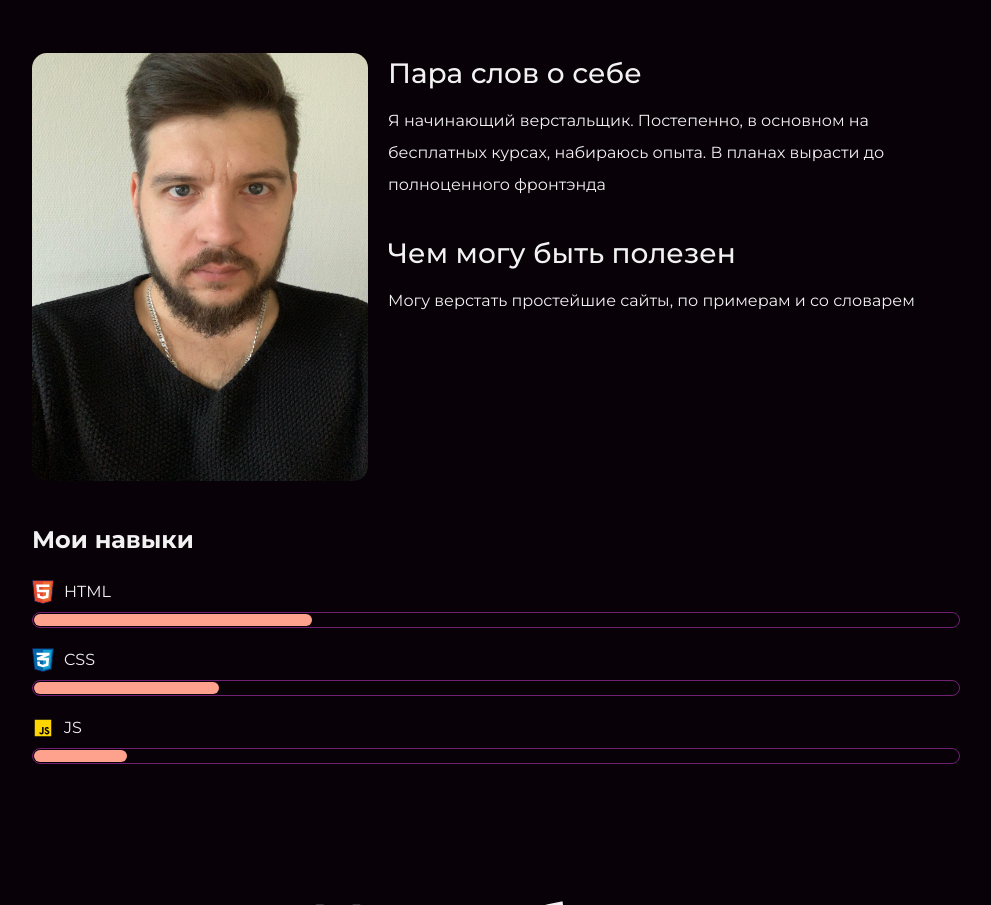
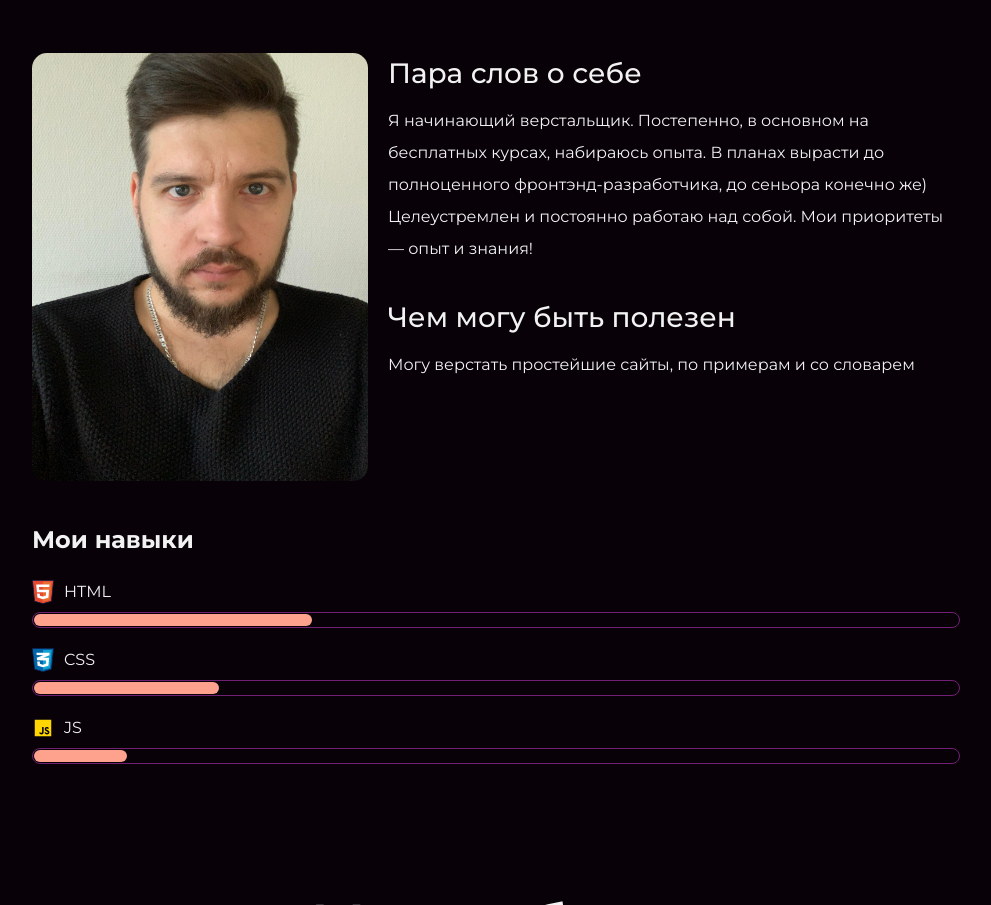
Before and after one commit to Vano9022/vanoportfolio, a plain HTML site: page index.html in a window 1280 px wide. Shown: the part 1007-1912 px from the top of the page, without its empty margins (144-1135 px from the left). Drawn offline with Linux system fonts and the light colour scheme.

Commit message:
доб текст о себе

```diff
--- a/index.html
+++ b/index.html
@@ -29,7 +29,9 @@
           <img src="files/user.jpg" width="336" height="428" alt="Моя фотография">
         </figure>
         <h3>Пара слов о себе</h3>
-        <p>Я начинающий верстальщик. Постепенно, в основном на бесплатных курсах, набираюсь опыта. В планах вырасти до полноценного фронтэнда</p>
+        <p>Я начинающий верстальщик. Постепенно, в основном на бесплатных курсах, набираюсь опыта.
+          В планах вырасти до полноценного фронтэнд-разработчика, до сеньора конечно же)
+          Целеустремлен и постоянно работаю над собой. Мои приоритеты — опыт и знания!</p>
         <h3>Чем могу быть полезен</h3>
         <p>Могу верстать простейшие сайты, по примерам и со словарем</p>
         <div class="skills">
```
